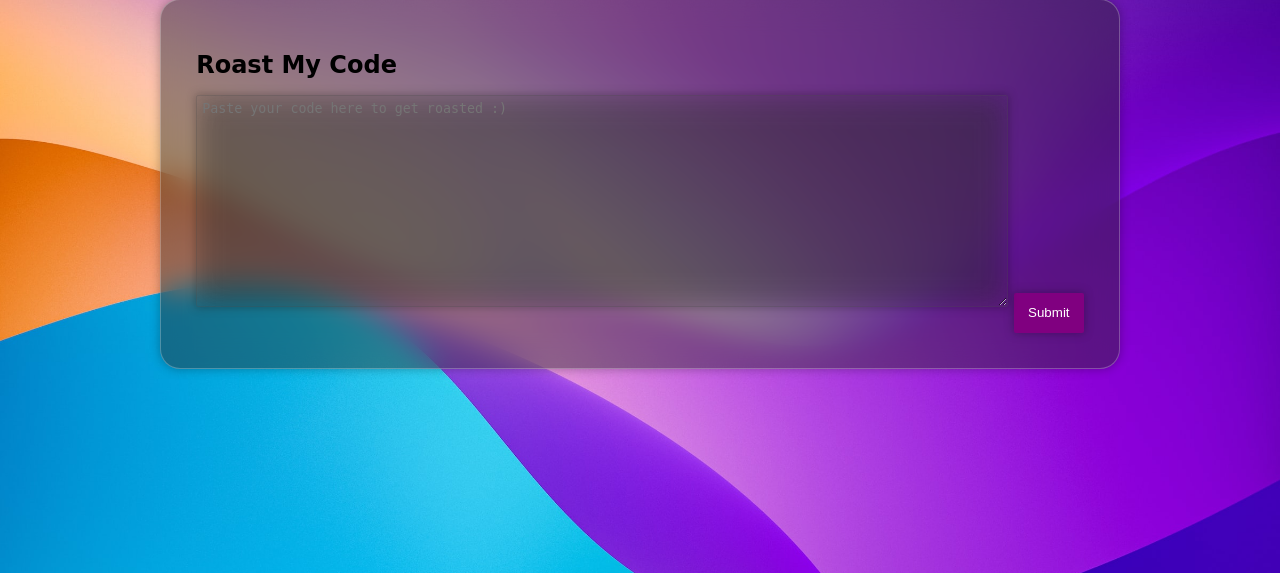
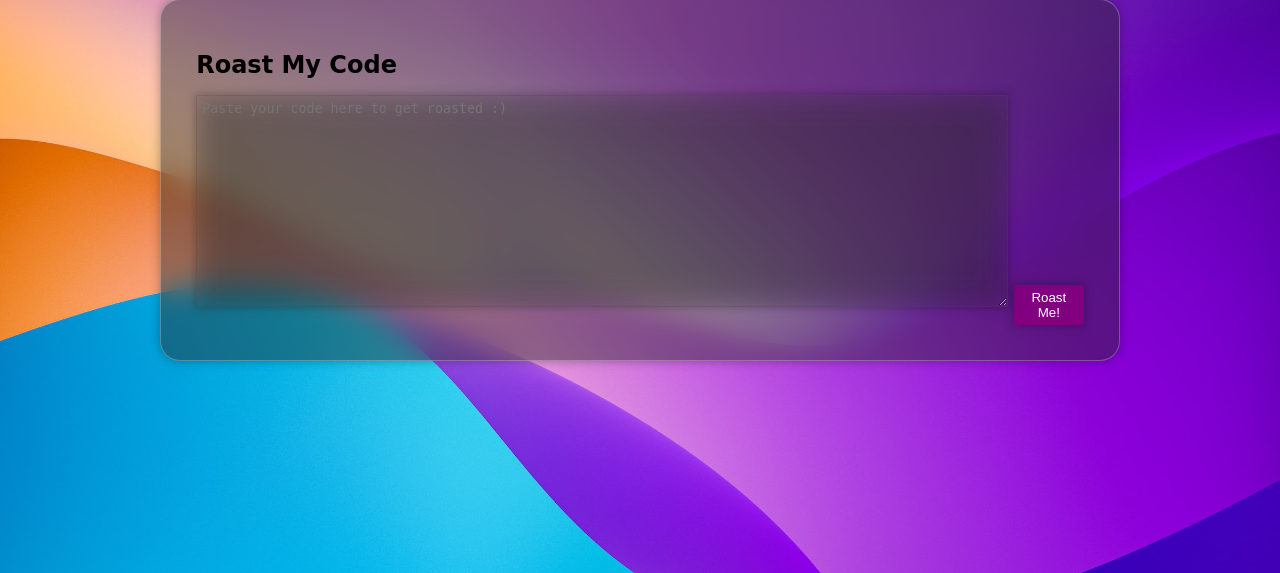
Before and after one commit to codevardhan/RoastMyCode, a Flask app: page / in a window 1280 px wide. Shown: the part 81-654 px from the top of the page. Run offline with Flask 3, Linux system fonts and the light colour scheme; parts of the project's set-up code (start-up, migrations or seed data) failed here and were passed over.

Commit message:
updated files

```diff
--- /dev/null
+++ b/requirements.txt
@@ -0,0 +1,3 @@
+flask
+openai
+dotenv
--- a/templates/index.html
+++ b/templates/index.html
@@ -22,10 +22,6 @@
             {% endfor %}
           </ul>
         </div>
-
-
-      <!-- {{ output | safe}} -->
-
       {% else %}
         <textarea name="text" placeholder="Paste your code here to get roasted :)"></textarea>
       {% endif %}
@@ -35,12 +31,11 @@
           <button id="button">Go Back</button>
         </a>
       {% else %}
-      <button id="button" type="submit">Submit</button>
+        <button id="button" type="submit">Roast Me!</button>
       {% endif %}
 
     </form>
   </div>
 
 </body>
-
 </html>
```
Also changed, not shown: LICENSE.txt (added), demo.png. Lines whose indentation alone changed are shown as unchanged.
